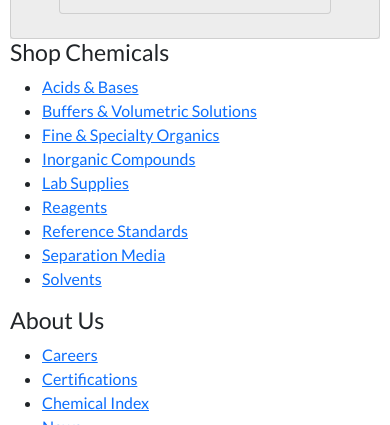
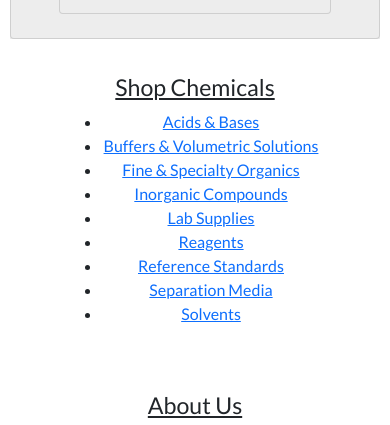
Before and after one commit to nicklaus-meadows/homeV1, a plain HTML site: page index.html in a window 390 px wide. Shown: the part 1982-2407 px from the top of the page. Drawn offline with nearby package versions, Linux system fonts and the light colour scheme.

```diff
--- a/styles.css
+++ b/styles.css
@@ -62,3 +62,34 @@
     opacity: 0.8 !important;
 
 }
+
+
+
+.footer {
+    display: flex;
+    justify-content: space-between;
+    flex-wrap: wrap;
+    gap: 20px;
+    margin-top: 20px;
+
+
+}
+
+.footer>div>h3 {
+    text-decoration: underline;
+}
+
+
+.footer>div {
+    flex: 1;
+    min-width: 250px;
+    margin: 15px;
+}
+
+@media (max-width: 768px) {
+    .footer {
+        flex-direction: column;
+        align-items: center;
+        text-align: center;
+    }
+}
```
Also changed, not shown: corporateCapabilities.html (added).
